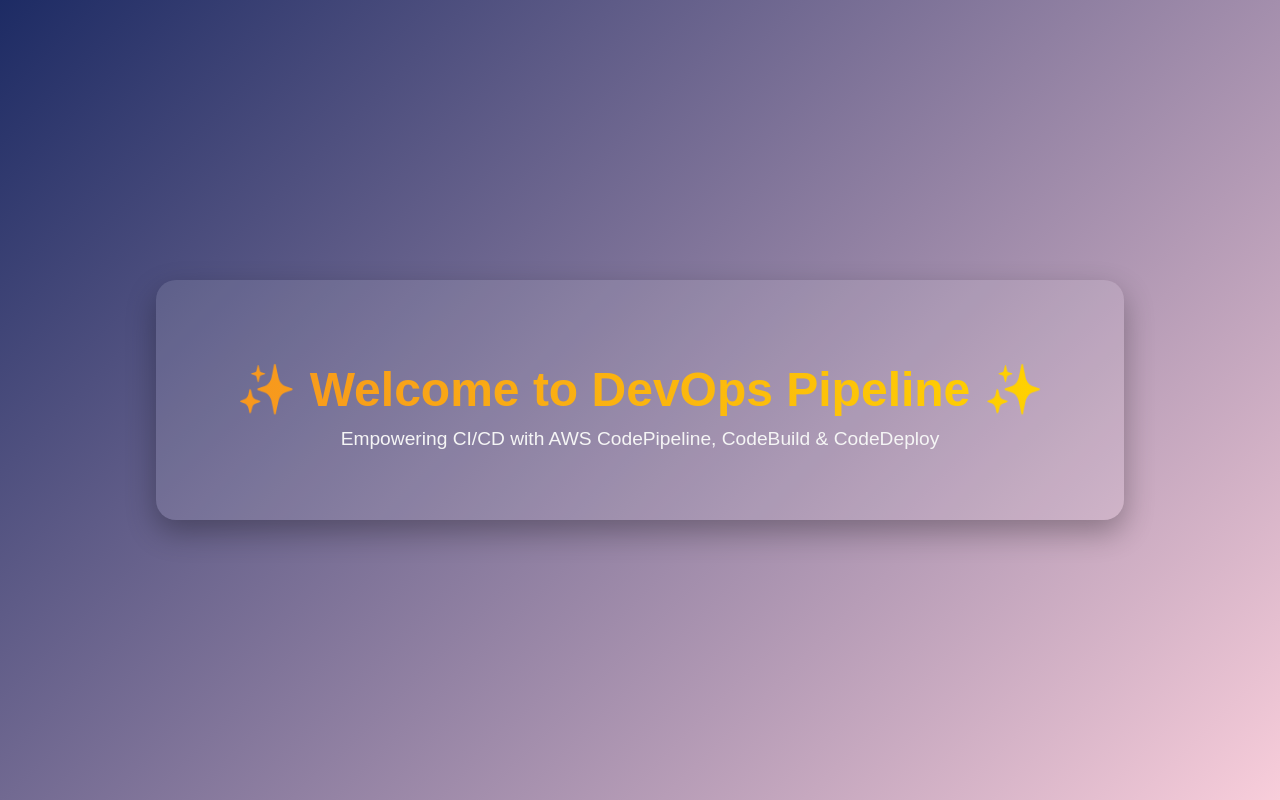
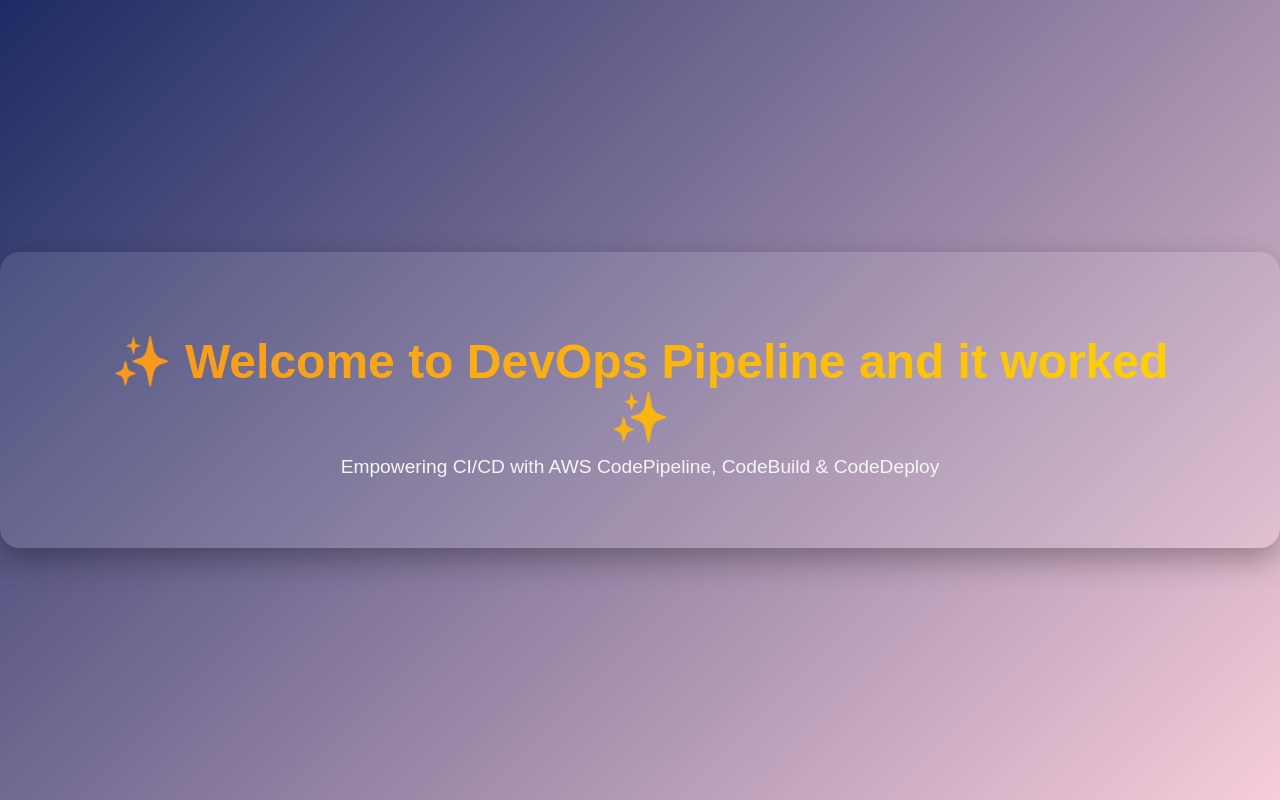
Before and after one commit to vaibhav0060/DevOps-Project-1, a plain HTML site: page index.html in a window 1280 px wide. Drawn offline with Linux system fonts and the light colour scheme.

Commit message:
Modified the index.html

```diff
--- a/index.html
+++ b/index.html
@@ -56,7 +56,7 @@
 </head>
 <body>
   <div class="box">
-    <h1>✨ Welcome to DevOps Pipeline ✨</h1>
+    <h1>✨ Welcome to DevOps Pipeline and it worked ✨</h1>
     <p>Empowering CI/CD with AWS CodePipeline, CodeBuild & CodeDeploy</p>
   </div>
 </body>
```
